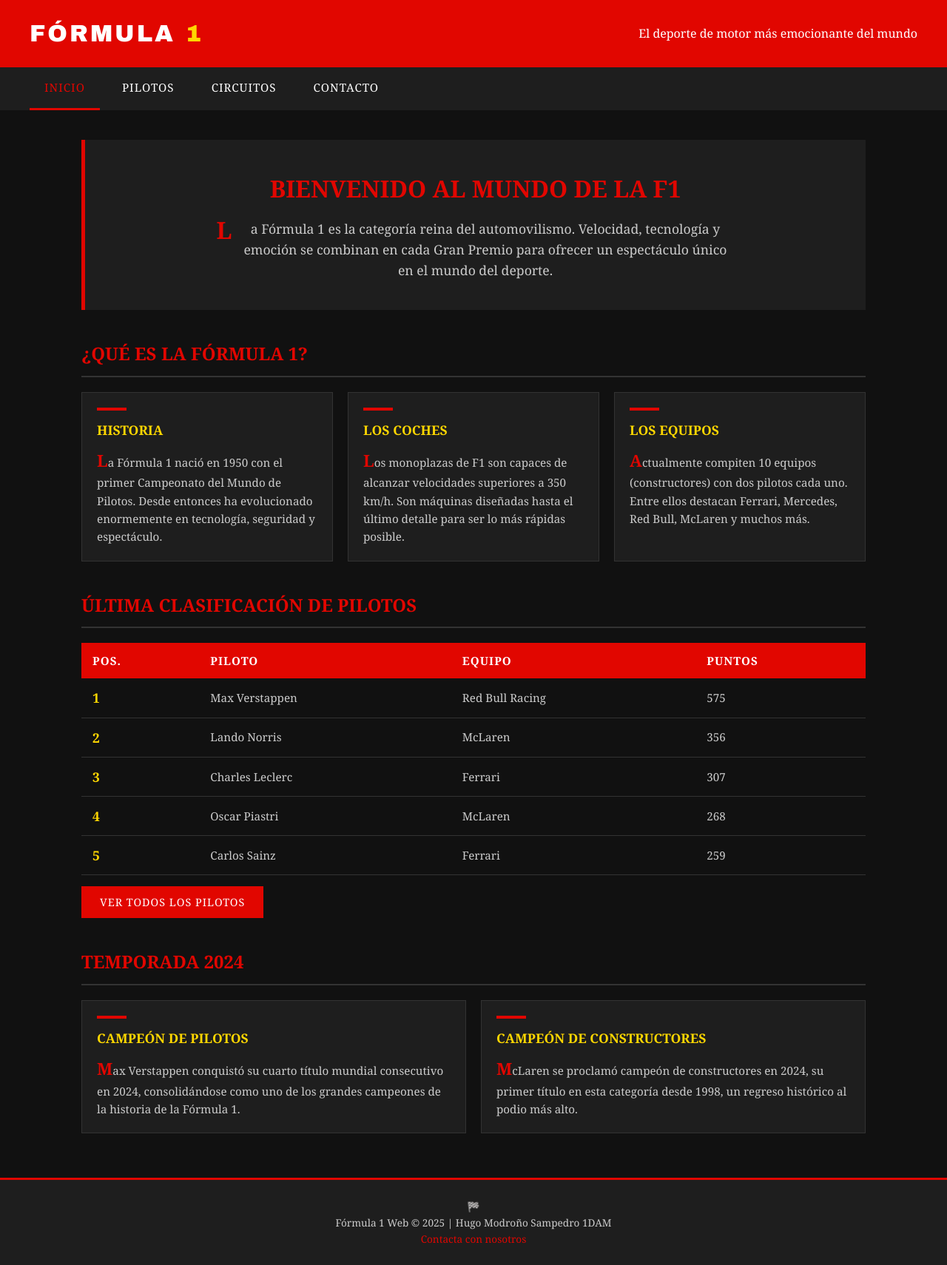
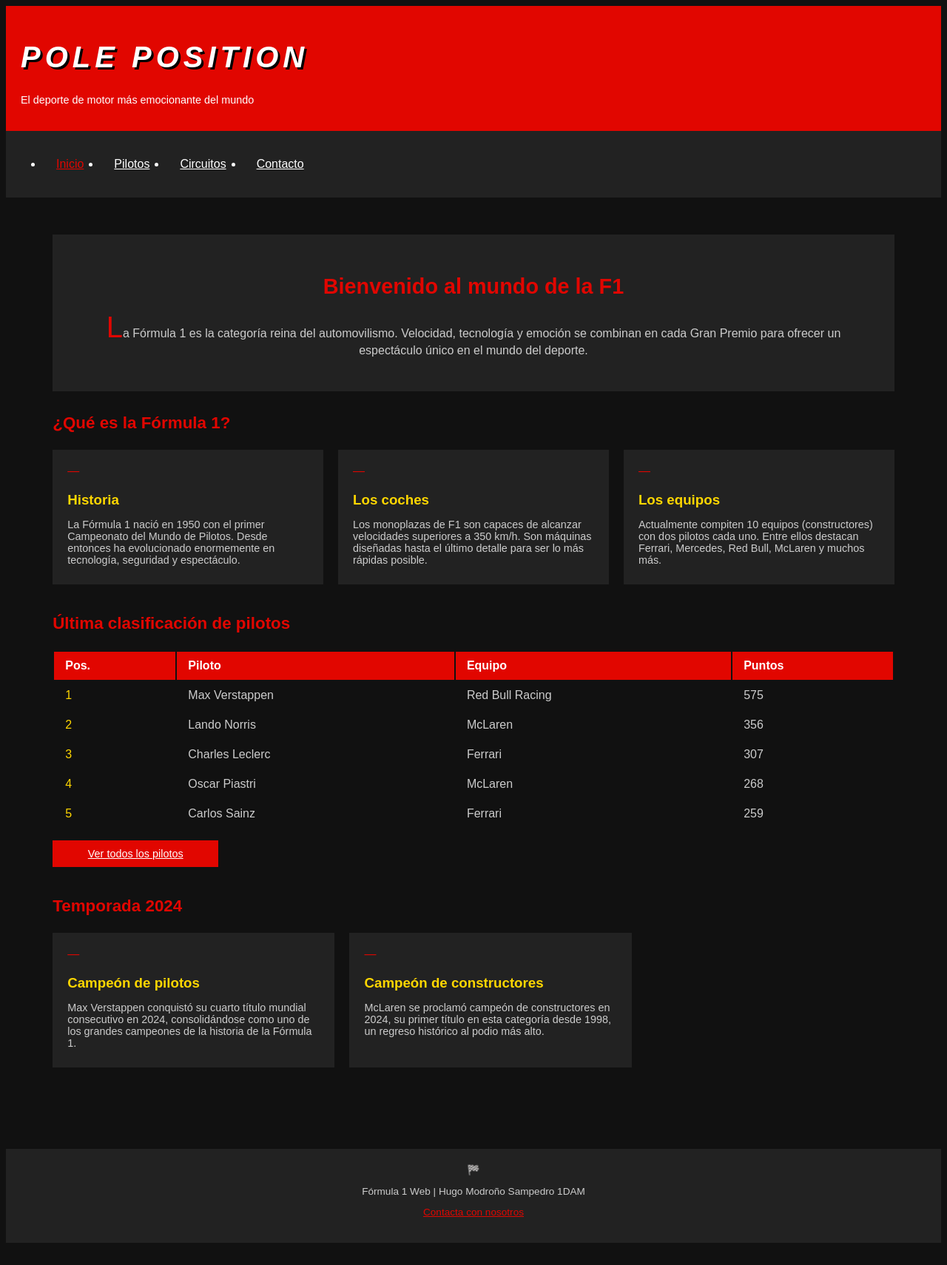
Before and after one commit to hugomodrono29/POLEPOSITION, a plain HTML site: page index.html in a window 1280 px wide. Shown: the whole page at 74% size. After the commit the page ends 1688 px from the top, so only its background shows below. Drawn offline with Linux system fonts and the light colour scheme.

Commit message:
new commit

```diff
--- a/css/estilos.css
+++ b/css/estilos.css
@@ -1,292 +1,215 @@
-/* ===== VARIABLES Y RESET ===== */
-* {
-    margin: 0;
-    padding: 0;
-    box-sizing: border-box;
+/* GENERAL */
+body {
+    font-family: Arial, sans-serif;
+    background-color: #111111;
+    color: #ffffff;
+    font-size: 16px;
 }
 
-:root {
-    --rojo: #e10600;
-    --negro: #111111;
-    --gris-oscuro: #1e1e1e;
-    --gris-medio: #333333;
-    --gris-claro: #cccccc;
-    --blanco: #ffffff;
-    --amarillo: #ffd700;
-}
-
-body {
-    font-family: Georgia, serif;
-    background-color: var(--negro);
-    color: var(--blanco);
-    font-size: 16px;
-    line-height: 1.6;
-}
-
-/* ===== HEADER ===== */
+/* HEADER */
 header {
-    background-color: var(--rojo);
-    padding: 20px 40px;
-    display: flex;
-    align-items: center;
-    justify-content: space-between;
+    background-color: #e10600;
+    padding: 20px;
 }
 
 header h1 {
-    font-family: 'Arial Black', Arial, sans-serif;
-    font-size: 2rem;
-    color: var(--blanco);
-    text-transform: uppercase;
-    letter-spacing: 3px;
+    font-size: 2.5rem;
+    color: #ffffff;
+    font-style: italic;
+    letter-spacing: 6px; /* separa las letras, da efecto de velocidad (buscado en internet) */
+    text-shadow: 3px 3px 0px #000000; /* sombra negra detrás del texto (buscado en internet) */
 }
 
 header h1 span {
-    color: var(--amarillo);
+    color: #ffd700;
 }
 
-/* ===== NAV ===== */
+header p {
+    color: #ffffff;
+    font-size: 0.9rem;
+}
+
+/* NAV */
 nav {
-    background-color: var(--gris-oscuro);
-    padding: 0 40px;
+    background-color: #222222;
+    padding: 10px;
 }
 
 nav ul {
-    list-style: none;
-    display: flex;
-    gap: 10px;
+    display: flex; /* coloca los enlaces en fila */
+    gap: 5px;
 }
 
 nav ul li a {
-    display: inline-block;
-    color: var(--blanco);
-    text-decoration: none;
-    padding: 15px 20px;
-    font-size: 0.95rem;
-    text-transform: uppercase;
-    letter-spacing: 1px;
-    border-bottom: 3px solid transparent;
+    display: block;
+    color: #ffffff;
+    padding: 10px 18px;
 }
 
 nav ul li a:hover {
-    color: var(--amarillo);
-    border-bottom: 3px solid var(--rojo);
+    color: #ffd700;
+    background-color: #333333;
 }
 
 nav ul li a.activo {
-    color: var(--rojo);
-    border-bottom: 3px solid var(--rojo);
+    color: #e10600;
 }
 
-/* ===== MAIN ===== */
+/* MAIN */
 main {
-    max-width: 1100px;
-    margin: 40px auto;
-    padding: 0 20px;
+    width: 90%;
+    margin: 30px auto; /* auto en los lados centra el bloque horizontalmente */
+    padding: 20px;
 }
 
-/* ===== HERO / BANNER ===== */
+/* HERO */
 .hero {
-    background-color: var(--gris-oscuro);
-    border-left: 5px solid var(--rojo);
-    padding: 40px;
-    margin-bottom: 40px;
+    background-color: #222222;
+    padding: 30px;
+    margin-bottom: 30px;
     text-align: center;
 }
 
 .hero h2 {
-    font-size: 2rem;
-    color: var(--rojo);
-    text-transform: uppercase;
-    margin-bottom: 15px;
+    font-size: 1.8rem;
+    color: #e10600;
+    margin-bottom: 10px;
 }
 
 .hero p {
-    font-size: 1.1rem;
-    color: var(--gris-claro);
-    max-width: 700px;
-    margin: 0 auto;
+    color: #cccccc;
 }
 
 .hero p::first-letter {
-    font-size: 2rem;
-    color: var(--rojo);
-    font-weight: bold;
-    float: left;
-    margin-right: 6px;
-    line-height: 1;
+    font-size: 2.5rem;
+    color: #e10600;
 }
 
-/* ===== SECCIONES ===== */
+/* SECCIONES */
 section {
     margin-bottom: 40px;
 }
 
 section h2 {
-    font-size: 1.5rem;
-    color: var(--rojo);
-    text-transform: uppercase;
-    margin-bottom: 20px;
-    padding-bottom: 10px;
-    border-bottom: 2px solid var(--gris-medio);
+    font-size: 1.4rem;
+    color: #e10600;
+    margin-bottom: 15px;
+    padding-bottom: 8px;
 }
 
-/* ===== GRID DE TARJETAS ===== */
+/* TARJETAS */
 .grid-tarjetas {
     display: flex;
-    flex-wrap: wrap;
     gap: 20px;
 }
 
-/* ===== ARTICLE / TARJETA ===== */
 article {
-    background-color: var(--gris-oscuro);
-    border: 1px solid var(--gris-medio);
+    background-color: #222222;
     padding: 20px;
-    flex: 1 1 280px;
-    position: relative;
+    width: 30%;
 }
 
 article::before {
-    content: '';
-    display: block;
-    width: 40px;
-    height: 4px;
-    background-color: var(--rojo);
-    margin-bottom: 12px;
+    content: '— ';
+    color: #e10600;
 }
 
 article h3 {
-    font-size: 1.1rem;
-    color: var(--amarillo);
-    margin-bottom: 10px;
-    text-transform: uppercase;
+    color: #ffd700;
+    margin-bottom: 8px;
 }
 
 article p {
-    color: var(--gris-claro);
-    font-size: 0.95rem;
+    color: #cccccc;
+    font-size: 0.9rem;
+    margin-bottom: 5px;
 }
 
-article p::first-letter {
-    font-size: 1.4rem;
-    color: var(--rojo);
-    font-weight: bold;
-}
-
-/* ===== TABLA CLASIFICACIÓN ===== */
-.tabla-container {
-    overflow-x: auto;
-}
-
+/* TABLA */
 table {
     width: 100%;
-    border-collapse: collapse;
-    font-size: 0.95rem;
 }
 
 table thead {
-    background-color: var(--rojo);
-    color: var(--blanco);
+    background-color: #e10600;
 }
 
-table thead th {
-    padding: 12px 15px;
+table th {
+    padding: 10px 15px;
     text-align: left;
-    text-transform: uppercase;
-    letter-spacing: 1px;
+    color: #ffffff;
 }
 
-table tbody tr {
-    border-bottom: 1px solid var(--gris-medio);
+table td {
+    padding: 10px 15px;
+    color: #cccccc;
 }
 
 table tbody tr:hover {
-    background-color: var(--gris-medio);
+    background-color: #333333;
 }
 
-table tbody td {
-    padding: 12px 15px;
-    color: var(--gris-claro);
+td.posicion {
+    color: #ffd700;
 }
 
-table tbody td.posicion {
-    color: var(--amarillo);
-    font-weight: bold;
-    font-size: 1.1rem;
-}
-
-/* ===== BOTONES ===== */
+/* BOTÓN */
 .btn {
-    display: inline-block;
-    background-color: var(--rojo);
-    color: var(--blanco);
-    padding: 10px 25px;
-    text-decoration: none;
-    text-transform: uppercase;
+    display: block;
+    background-color: #e10600;
+    color: #ffffff;
+    padding: 10px 22px;
+    margin-top: 15px;
     font-size: 0.9rem;
-    letter-spacing: 1px;
-    border: none;
-    cursor: pointer;
-    margin-top: 15px;
+    width: 180px;
+    text-align: center;
 }
 
 .btn:hover {
-    background-color: var(--amarillo);
-    color: var(--negro);
+    background-color: #ffd700;
+    color: #111111;
 }
 
-/* ===== CIRCUITO INFO ===== */
+/* DATOS CIRCUITO */
 .circuito-info {
     display: flex;
-    flex-wrap: wrap;
-    gap: 20px;
+    gap: 15px;
     margin-bottom: 20px;
 }
 
 .circuito-dato {
-    background-color: var(--gris-oscuro);
-    border: 1px solid var(--gris-medio);
-    padding: 15px 20px;
-    flex: 1 1 180px;
+    background-color: #222222;
+    padding: 15px;
+    width: 22%;
     text-align: center;
 }
 
 .circuito-dato::after {
-    content: '▼';
-    display: block;
-    color: var(--rojo);
-    font-size: 0.8rem;
-    margin-top: 5px;
+    content: ' ★'; /* añade una estrella decorativa después del contenido */
+    color: #e10600;
 }
 
 .circuito-dato span {
     display: block;
-    font-size: 1.4rem;
-    font-weight: bold;
-    color: var(--amarillo);
+    font-size: 1.3rem;
+    color: #ffd700;
 }
 
 .circuito-dato p {
     font-size: 0.8rem;
-    color: var(--gris-claro);
-    text-transform: uppercase;
-    letter-spacing: 1px;
+    color: #cccccc;
 }
 
-/* ===== FORMULARIO DE CONTACTO ===== */
+/* FORMULARIO */
 .formulario {
-    background-color: var(--gris-oscuro);
-    padding: 30px;
-    border: 1px solid var(--gris-medio);
+    background-color: #222222;
+    padding: 25px;
 }
 
 .formulario label {
     display: block;
-    color: var(--gris-claro);
+    color: #cccccc;
     margin-bottom: 5px;
-    font-size: 0.9rem;
-    text-transform: uppercase;
-    letter-spacing: 1px;
 }
 
 .formulario input,
@@ -294,95 +217,55 @@ table tbody td.posicion {
 .formulario select {
     display: block;
     width: 100%;
-    background-color: var(--gris-medio);
-    border: 1px solid var(--gris-claro);
-    color: var(--blanco);
-    padding: 10px 15px;
-    margin-bottom: 20px;
+    background-color: #333333;
+    color: #ffffff;
+    padding: 8px 12px;
+    margin-bottom: 15px;
     font-size: 0.95rem;
-    font-family: Georgia, serif;
 }
 
 .formulario input:hover,
 .formulario textarea:hover,
 .formulario select:hover {
-    border-color: var(--rojo);
+    background-color: #444444;
 }
 
 .formulario textarea {
-    height: 120px;
-    resize: vertical;
+    height: 110px;
 }
 
-.formulario button:hover {
-    background-color: var(--amarillo);
-    color: var(--negro);
-    cursor: pointer;
-}
-
-/* ===== FOOTER ===== */
+/* FOOTER */
 footer {
-    background-color: var(--gris-oscuro);
-    border-top: 3px solid var(--rojo);
+    background-color: #222222;
     text-align: center;
-    padding: 25px 40px;
-    color: var(--gris-claro);
+    padding: 20px;
+    color: #cccccc;
     font-size: 0.85rem;
-    margin-top: 60px;
+    margin-top: 50px;
 }
 
 footer::before {
-    content: '🏁 ';
+    content: '🏁 '; /* añade la bandera a cuadros antes del texto del footer */
 }
 
 footer a {
-    color: var(--rojo);
-    text-decoration: none;
+    color: #e10600;
 }
 
 footer a:hover {
-    color: var(--amarillo);
+    color: #ffd700;
 }
 
-/* ===== RESPONSIVE - MEDIA QUERIES ===== */
+/* RESPONSIVE */
 @media (max-width: 768px) {
-    header {
-        flex-direction: column;
-        text-align: center;
-        padding: 15px 20px;
-        gap: 10px;
-    }
-
-    header h1 {
-        font-size: 1.4rem;
-    }
-
-    nav {
-        padding: 0 10px;
-    }
 
     nav ul {
-        flex-wrap: wrap;
-        justify-content: center;
-        gap: 0;
-    }
-
-    nav ul li a {
-        padding: 10px 12px;
-        font-size: 0.8rem;
+        flex-direction: column;
     }
 
     main {
-        margin: 20px auto;
-        padding: 0 15px;
-    }
-
-    .hero {
-        padding: 25px 20px;
-    }
-
-    .hero h2 {
-        font-size: 1.4rem;
+        width: 100%;
+        padding: 10px;
     }
 
     .grid-tarjetas {
@@ -390,24 +273,15 @@ footer a:hover {
     }
 
     article {
-        flex: 1 1 100%;
+        width: 100%;
     }
 
     .circuito-info {
         flex-direction: column;
     }
 
-    table thead th,
-    table tbody td {
-        padding: 8px 10px;
-        font-size: 0.85rem;
+    .circuito-dato {
+        width: 100%;
     }
 
-    .formulario {
-        padding: 20px 15px;
-    }
-
-    footer {
-        padding: 20px 15px;
-    }
 }
--- a/index.html
+++ b/index.html
@@ -3,13 +3,13 @@
 <head>
     <meta charset="UTF-8">
     <meta name="viewport" content="width=device-width, initial-scale=1.0">
-    <title>Fórmula 1 - Inicio</title>
+    <title>POLE POSITION - Inicio</title>
     <link rel="stylesheet" href="css/estilos.css">
 </head>
 <body>
 
     <header>
-        <h1>Fórmula <span>1</span></h1>
+        <h1>POLE POSITION</h1>
         <p>El deporte de motor más emocionante del mundo</p>
     </header>
 
@@ -113,7 +113,7 @@
     </main>
 
     <footer>
-        <p>Fórmula 1 Web &copy; 2025 | Hugo Modroño Sampedro 1DAM</p>
+        <p>Fórmula 1 Web | Hugo Modroño Sampedro 1DAM</p>
         <p><a href="contacto.html">Contacta con nosotros</a></p>
     </footer>
 
```
Also changed, not shown: circuitos.html (+3 -3 lines), contacto.html (+3 -3 lines), pilotos.html (+3 -3 lines).
